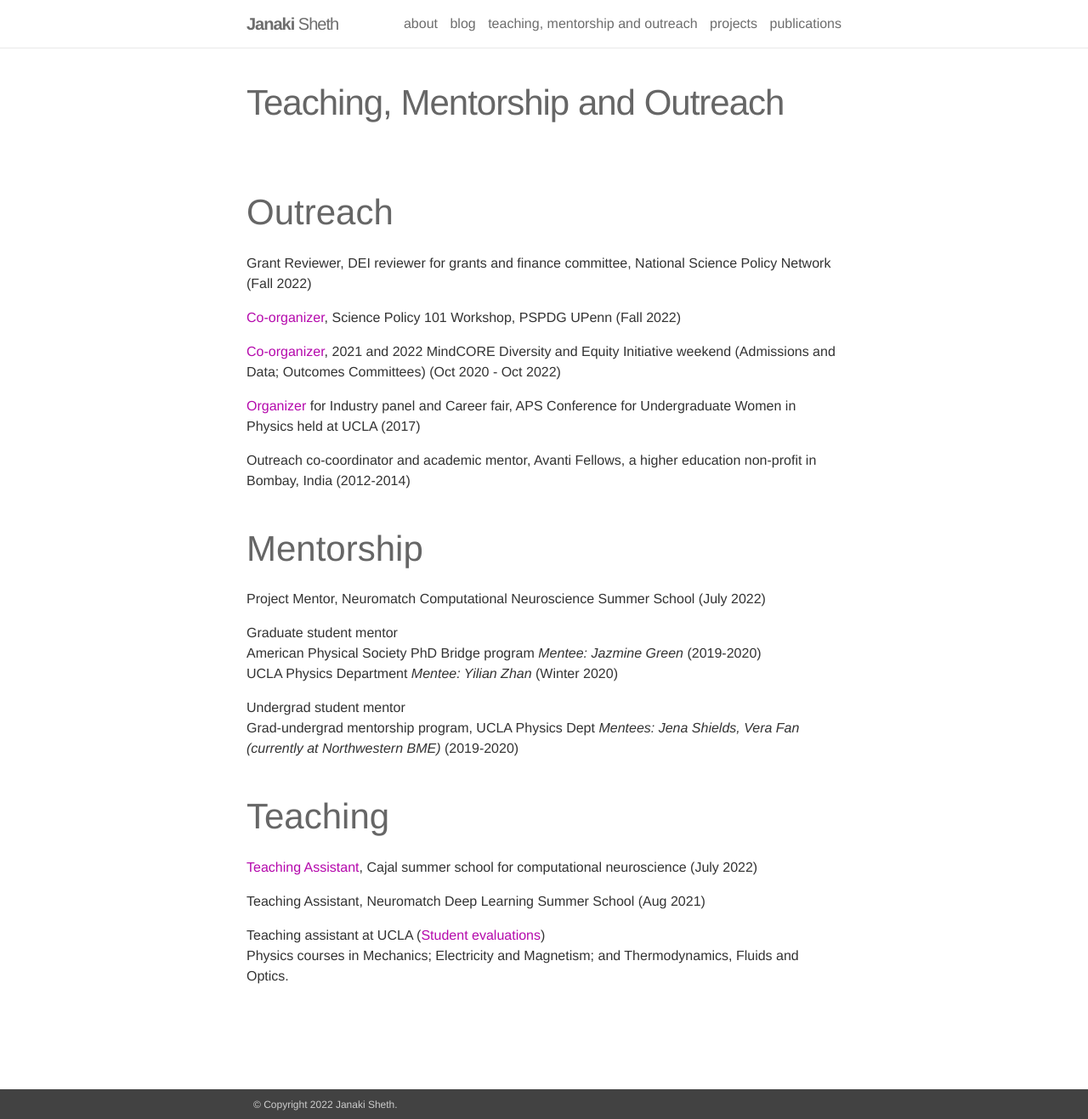
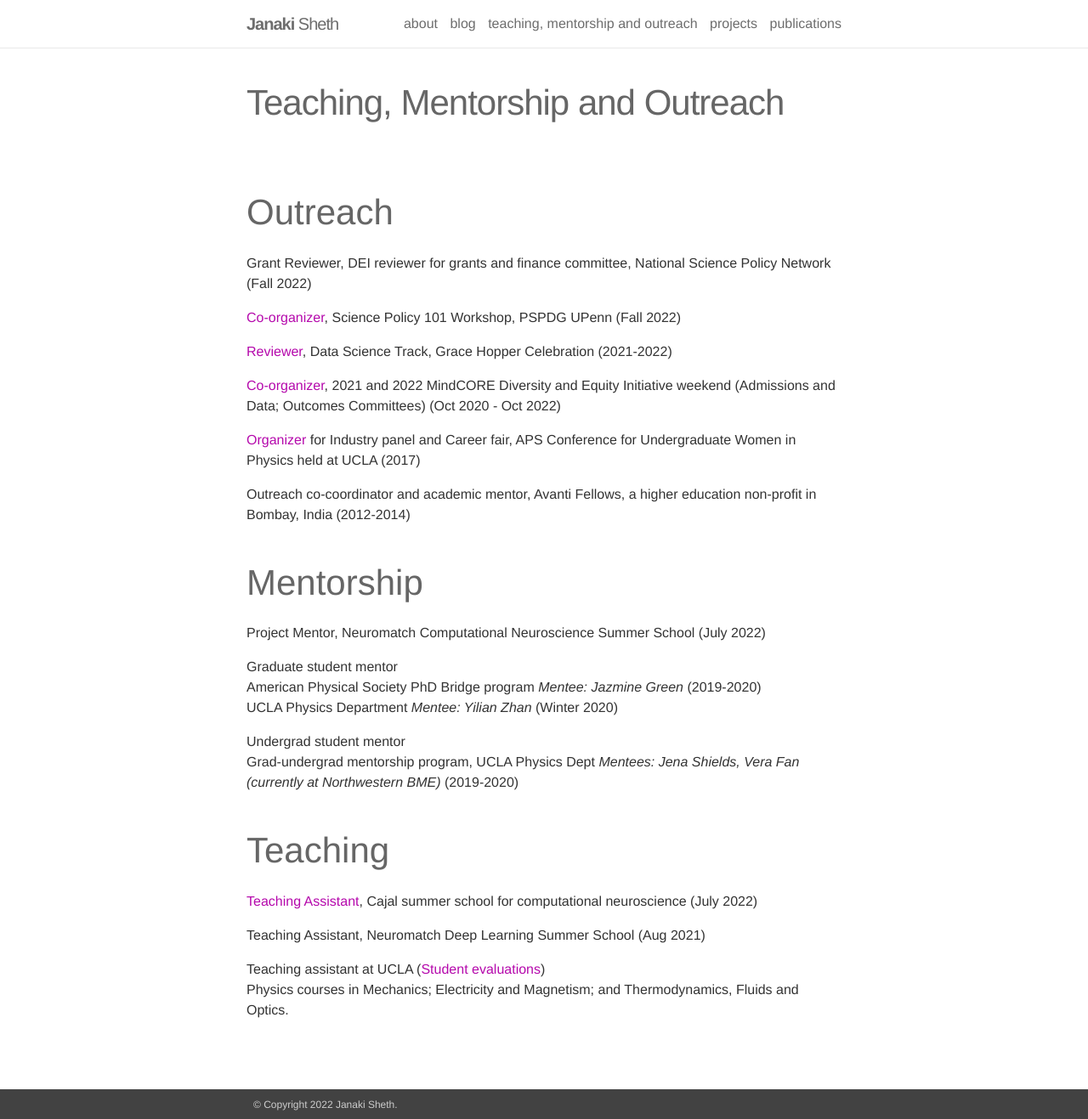
Before and after one commit to JanakiSheth/JanakiSheth.github.io, a Jekyll site: the page built from _pages/outreach.md, in a window 1280 px wide and 1317 px high. Shown: the whole window at 85% size. Built offline with Jekyll 4.4.1, drawn with Linux system fonts in a browser that asks for light colours; nearby versions of some CDN libraries.

Commit message:
Outreach updated

```diff
--- a/_pages/outreach.md
+++ b/_pages/outreach.md
@@ -7,6 +7,8 @@ title: Teaching, Mentorship and Outreach
 Grant Reviewer, DEI reviewer for grants and finance committee, National Science Policy Network (Fall 2022)
 
 [Co-organizer](https://docs.google.com/presentation/d/1w_Twb0VZlkCKuArOoUXYnwEyaOpuPNK_kQQCuUWcxOI/edit#slide=id.p), Science Policy 101 Workshop, PSPDG UPenn (Fall 2022)
+
+[Reviewer](https://ghc.anitab.org/get-involved/vghc-21-committees/), Data Science Track, Grace Hopper Celebration (2021-2022)
 
 [Co-organizer](https://web.sas.upenn.edu/dive/staff/), 2021 and 2022 MindCORE Diversity and Equity Initiative weekend (Admissions and Data; Outcomes Committees) (Oct 2020 - Oct 2022)
 
```
